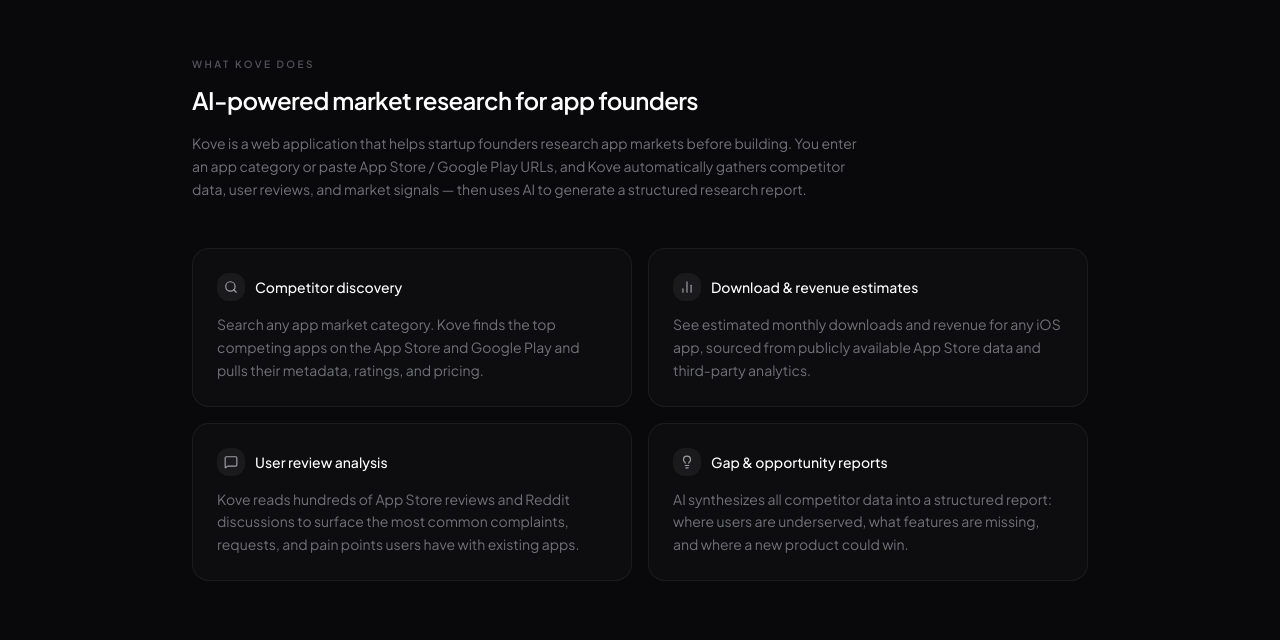
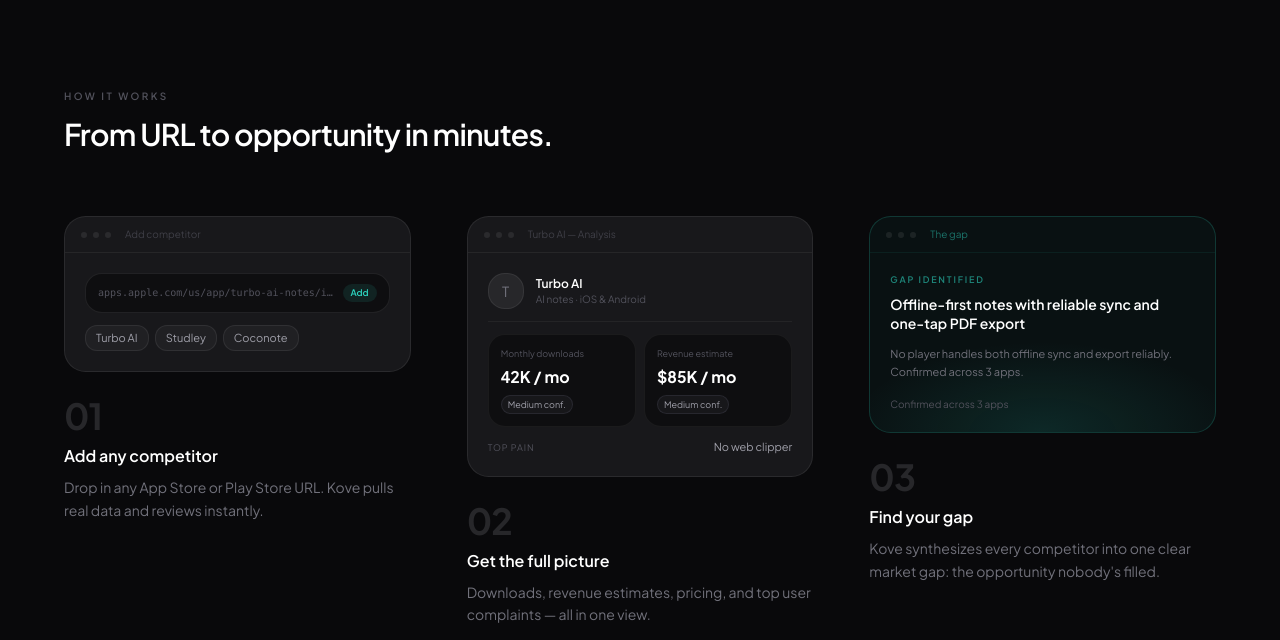
Before and after one commit to finnc0/kove, a Next.js app: page / in a window 1280 px wide. Shown: the part 840-1480 px from the top of the page. Built offline with nearby package versions, Linux system fonts and the light colour scheme; no server answers.

Commit message:
Remove AppPurpose section from landing page
Co-Authored-By: Claude Sonnet 4.6 <noreply@anthropic.com>

```diff
--- a/src/app/(marketing)/_components/AppPurpose.tsx
+++ /dev/null
@@ -1,65 +0,0 @@
-import { Search, BarChart2, MessageSquare, Lightbulb } from "lucide-react";
-
-const FEATURES = [
-  {
-    icon: Search,
-    title: "Competitor discovery",
-    desc: "Search any app market category. Kove finds the top competing apps on the App Store and Google Play and pulls their metadata, ratings, and pricing.",
-  },
-  {
-    icon: BarChart2,
-    title: "Download & revenue estimates",
-    desc: "See estimated monthly downloads and revenue for any iOS app, sourced from publicly available App Store data and third-party analytics.",
-  },
-  {
-    icon: MessageSquare,
-    title: "User review analysis",
-    desc: "Kove reads hundreds of App Store reviews and Reddit discussions to surface the most common complaints, requests, and pain points users have with existing apps.",
-  },
-  {
-    icon: Lightbulb,
-    title: "Gap & opportunity reports",
-    desc: "AI synthesizes all competitor data into a structured report: where users are underserved, what features are missing, and where a new product could win.",
-  },
-];
-
-export function AppPurpose() {
-  return (
-    <section
-      id="what-kove-does"
-      className="relative z-10 border-t border-white/[0.04] px-6 py-24"
-    >
-      <div className="mx-auto max-w-4xl">
-        <p className="mb-3 text-[10px] font-semibold uppercase tracking-[0.24em] text-zinc-600">
-          What Kove does
-        </p>
-        <h2 className="mb-4 text-2xl font-semibold tracking-tight text-white">
-          AI-powered market research for app founders
-        </h2>
-        <p className="mb-12 max-w-2xl text-sm leading-relaxed text-zinc-500">
-          Kove is a web application that helps startup founders research app markets before
-          building. You enter an app category or paste App Store / Google Play URLs, and
-          Kove automatically gathers competitor data, user reviews, and market signals —
-          then uses AI to generate a structured research report.
-        </p>
-
-        <div className="grid grid-cols-1 gap-4 sm:grid-cols-2">
-          {FEATURES.map(({ icon: Icon, title, desc }) => (
-            <div
-              key={title}
-              className="rounded-xl border border-white/[0.06] bg-white/[0.02] p-6"
-            >
-              <div className="mb-3 flex items-center gap-2.5">
-                <div className="flex h-7 w-7 items-center justify-center rounded-lg bg-white/[0.05]">
-                  <Icon className="h-3.5 w-3.5 text-zinc-400" />
-                </div>
-                <p className="text-sm font-medium text-white">{title}</p>
-              </div>
-              <p className="text-sm leading-relaxed text-zinc-500">{desc}</p>
-            </div>
-          ))}
-        </div>
-      </div>
-    </section>
-  );
-}
--- a/src/app/(marketing)/page.tsx
+++ b/src/app/(marketing)/page.tsx
@@ -12,7 +12,6 @@ import { IdeaNodeDemo } from "./_components/IdeaNodeDemo";
 import { WhyFounders } from "./_components/WhyFounders";
 import { ClosingCTA } from "./_components/ClosingCTA";
 import { DataPrivacy } from "./_components/DataPrivacy";
-import { AppPurpose } from "./_components/AppPurpose";
 
 export const metadata: Metadata = {
   title: "Kove — AI Market Research for Founders",
@@ -28,7 +27,6 @@ export default async function LandingPage() {
       <Nav isSignedIn={!!session?.user} />
       <main>
         <Hero />
-        <AppPurpose />
         <HowItWorksScreens />
         <CompetitorReportDemo />
         <SignalStrengthDemo />
```
